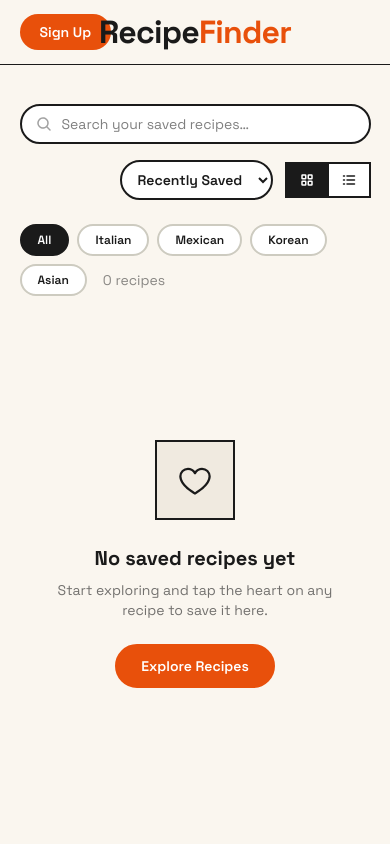
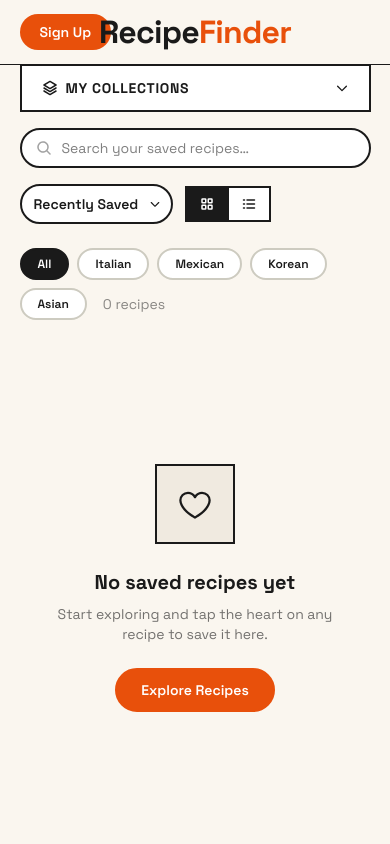
Before and after one commit to Dulmina98/thyaga-recipe-finder, a React (Vite) app: page /favourites in a window 390 px wide. Shown: the top 844 px of the page. Built offline with nearby package versions, Linux system fonts and the light colour scheme.

Commit message:
feat: implement responsive layout for FavouritesSidebar and update AboutPage stats to a grid view

```diff
--- a/src/components/favourites/FavouritesSidebar.tsx
+++ b/src/components/favourites/FavouritesSidebar.tsx
@@ -1,5 +1,5 @@
 import React, { useState } from 'react';
-import { BookmarkSimple, Plus } from '@phosphor-icons/react';
+import { BookmarkSimple, Plus, CaretDown, CaretUp, Stack } from '@phosphor-icons/react';
 import { COLLECTIONS } from '../../data/favouritesMockData';
 
 interface FavouritesSidebarProps {
@@ -17,17 +17,10 @@
 }) => {
   const [showNewCollection, setShowNewCollection] = useState(false);
   const [newCollectionName, setNewCollectionName] = useState('');
+  const [mobileOpen, setMobileOpen] = useState(false);
 
-  return (
-    <aside className="hidden lg:block w-64 flex-shrink-0 pt-10">
-      <div className="sticky top-24">
-        {/* Header */}
-        <div className="mb-6">
-          <p className="text-xs font-bold uppercase tracking-wider text-[#E8500B] mb-1">My Library</p>
-          <h2 className="text-2xl font-bold text-[#1a1a1a]">Favourites</h2>
-          <p className="text-sm text-[#1a1a1a] opacity-60 mt-1">{totalFavourites} saved recipes</p>
-        </div>
-
+  const sidebarContent = (
+    <>
       {/* Collections */}
       <div className="border-2 border-[#1a1a1a] bg-white overflow-hidden">
         <div className="px-4 py-3 border-b border-[#F0EAE0]">
@@ -36,7 +29,7 @@
         {COLLECTIONS.map((col) => (
           <button
             key={col}
-              onClick={() => setActiveCollection(col)}
+            onClick={() => { setActiveCollection(col); setMobileOpen(false); }}
             className={`w-full flex items-center justify-between px-4 py-3 text-sm font-medium transition-colors border-b border-[#F0EAE0] last:border-b-0 ${
               activeCollection === col
                 ? 'bg-[#E8500B] text-white'
@@ -99,7 +92,39 @@
           ))}
         </div>
       </div>
+    </>
+  );
+
+  return (
+    <>
+      {/* ── Mobile / Tablet: collapsible panel ── */}
+      <div className="lg:hidden">
+        <button
+          onClick={() => setMobileOpen(prev => !prev)}
+          className="w-full flex items-center justify-between border-2 border-[#1a1a1a] bg-white px-5 py-3 text-sm font-bold text-[#1a1a1a] uppercase tracking-wider"
+        >
+          <span className="flex items-center gap-2">
+            <Stack size={16} weight="bold" /> My Collections
+          </span>
+          {mobileOpen ? <CaretUp size={14} weight="bold" /> : <CaretDown size={14} weight="bold" />}
+        </button>
+        {mobileOpen && (
+          <div className="mt-2">{sidebarContent}</div>
+        )}
+      </div>
+
+      {/* ── Desktop: sticky sidebar ── */}
+      <aside className="hidden lg:block w-64 flex-shrink-0 pt-10">
+        <div className="sticky top-24">
+          {/* Header */}
+          <div className="mb-6">
+            <p className="text-xs font-bold uppercase tracking-wider text-[#E8500B] mb-1">My Library</p>
+            <h2 className="text-2xl font-bold text-[#1a1a1a]">Favourites</h2>
+            <p className="text-sm text-[#1a1a1a] opacity-60 mt-1">{totalFavourites} saved recipes</p>
+          </div>
+          {sidebarContent}
         </div>
       </aside>
+    </>
   );
 };
--- a/src/pages/AboutPage.tsx
+++ b/src/pages/AboutPage.tsx
@@ -70,15 +70,21 @@
               </div>
             </div>
 
-            <div className="hidden lg:flex w-full lg:w-1/2 flex-col border-l-2 border-[#1a1a1a]">
+            {/* Stats: 2x2 grid on mobile, full column on lg */}
+            <div className="w-full lg:w-1/2 border-2 lg:border-0 lg:border-l-2 border-t-2 border-[#1a1a1a] overflow-hidden lg:flex lg:flex-col">
+              <div className="grid grid-cols-2 lg:grid-cols-1 lg:h-full">
                 {STATS.map((stat, i) => (
                   <div
                     key={stat.label}
-                  className={`flex-1 flex flex-col justify-center px-12 border-b-2 border-[#1a1a1a] last:border-b-0 transition-colors duration-200 group cursor-default ${
-                    i % 2 === 0 ? 'bg-[#FAF6EF] hover:bg-[#E8500B]' : 'bg-[#1a1a1a] hover:bg-[#E8500B]'
-                  }`}
+                    className={`flex flex-col justify-center px-8 py-8 lg:flex-1 lg:px-12 transition-colors duration-200 group cursor-default
+                      ${i % 2 === 0 ? 'border-r-2' : ''}
+                      ${i < 2 ? 'border-b-2' : ''}
+                      border-[#1a1a1a]
+                      ${i % 2 === 0 ? 'bg-[#FAF6EF] hover:bg-[#E8500B]' : 'bg-[#1a1a1a] hover:bg-[#E8500B]'}
+                      lg:border-r-0 lg:border-b-2 lg:last:border-b-0
+                    `}
                   >
-                  <p className={`text-5xl font-bold transition-colors ${i % 2 === 0 ? 'text-[#E8500B] group-hover:text-white' : 'text-white group-hover:text-white'}`}>
+                    <p className={`text-4xl lg:text-5xl font-bold transition-colors ${i % 2 === 0 ? 'text-[#E8500B] group-hover:text-white' : 'text-white group-hover:text-white'}`}>
                       {stat.value}
                     </p>
                     <p className={`mt-1 text-sm font-medium transition-colors ${i % 2 === 0 ? 'text-[#1a1a1a] group-hover:text-white/80' : 'text-[#CDCBC0] group-hover:text-white/80'}`}>
@@ -86,6 +92,7 @@
                     </p>
                   </div>
                 ))}
+              </div>
             </div>
 
           </div>
@@ -150,19 +157,28 @@
           <div className="flex flex-col lg:flex-row gap-12 lg:gap-16 items-start">
 
             <div className="flex-1 relative">
+              {/* Vertical line: hidden on mobile, shown md+ */}
               <div className="hidden md:block absolute w-px bg-[#1a1a1a]" style={{ left: 160, top: 0, bottom: 0 }} />
+              {/* Mobile vertical line on left */}
+              <div className="md:hidden absolute left-4 top-0 bottom-0 w-px bg-[#1a1a1a]/20" />
 
               <div className="flex flex-col">
                 {MILESTONES.map((m, i) => (
-                  <div key={i} className="flex items-center group">
-                    <div className="hidden md:block w-36 flex-shrink-0 text-right pr-6">
+                  <div key={i} className="flex items-start group">
+                    {/* Desktop: year label on left */}
+                    <div className="hidden md:block w-36 flex-shrink-0 text-right pr-6 pt-7">
                       <span className="text-xs font-bold uppercase tracking-wider text-[#E8500B]">{m.year}</span>
                     </div>
-                    <div className="hidden md:flex w-8 flex-shrink-0 items-center justify-center z-10">
+                    {/* Desktop: dot */}
+                    <div className="hidden md:flex w-8 flex-shrink-0 items-center justify-center z-10 pt-7">
                       <div className="w-4 h-4 rounded-full border-2 border-[#E8500B] bg-[#F0EAE0] group-hover:bg-[#E8500B] transition-colors" />
                     </div>
-                    <div className="flex-1 py-7 pl-8 border-b border-[#1a1a1a]/10 last:border-b-0">
-                      <p className="md:hidden text-xs font-bold uppercase tracking-wider text-[#E8500B] mb-1">{m.year}</p>
+                    {/* Mobile: dot on left */}
+                    <div className="md:hidden flex-shrink-0 w-8 flex items-start justify-center pt-7">
+                      <div className="w-4 h-4 rounded-full border-2 border-[#E8500B] bg-[#F0EAE0] group-hover:bg-[#E8500B] transition-colors z-10 relative" />
+                    </div>
+                    <div className="flex-1 py-7 pl-4 md:pl-8 border-b border-[#1a1a1a]/10 last:border-b-0">
+                      <p className="text-xs font-bold uppercase tracking-wider text-[#E8500B] mb-1">{m.year}</p>
                       <p className="text-[15px] text-[#1a1a1a] leading-relaxed">{m.event}</p>
                     </div>
                   </div>
--- a/src/pages/FavouritesPage.tsx
+++ b/src/pages/FavouritesPage.tsx
@@ -1,6 +1,6 @@
 import React, { useState } from 'react';
 import { Link } from 'react-router-dom';
-import { MagnifyingGlass, SquaresFour, ListDashes } from '@phosphor-icons/react';
+import { MagnifyingGlass, SquaresFour, ListDashes, CaretDown } from '@phosphor-icons/react';
 import { COLLECTIONS, CUISINE_FILTERS } from '../data/favouritesMockData';
 import { FavouritesSidebar } from '../components/favourites/FavouritesSidebar';
 import { FavouriteGridCard } from '../components/favourites/FavouriteGridCard';
@@ -59,7 +59,7 @@
       </header>
 
       <main className="pt-16 layout-container">
-        <div className="flex gap-10 pb-20">
+        <div className="flex flex-col lg:flex-row gap-4 lg:gap-10 pb-20">
 
           <FavouritesSidebar
             activeCollection={activeCollection}
@@ -68,7 +68,7 @@
             totalFavourites={favourites.length}
           />
 
-          <div className="flex-1 min-w-0 pt-10">
+          <div className="flex-1 min-w-0 lg:pt-10">
 
             <div className="flex flex-wrap items-center gap-4 mb-6">
               <div className="relative flex-1 min-w-48 max-w-sm">
@@ -83,14 +83,19 @@
                 />
               </div>
 
-              <div className="flex items-center gap-3 ml-auto">
+              <div className="flex items-center gap-3">
+                <div className="relative">
                   <select
                     value={sortBy}
                     onChange={e => setSortBy(e.target.value)}
-                  className="border-2 border-[#1a1a1a] bg-white text-sm font-semibold text-[#1a1a1a] py-2 px-3 rounded-full focus:outline-none focus:ring-2 focus:ring-[#E8500B] cursor-pointer"
+                    className="appearance-none border-2 border-[#1a1a1a] bg-white text-sm font-semibold text-[#1a1a1a] py-2 pl-3 pr-8 rounded-full focus:outline-none focus:ring-2 focus:ring-[#E8500B] cursor-pointer"
                   >
                     {['Recently Saved', 'Rating', 'Cook Time', 'A → Z'].map(o => <option key={o}>{o}</option>)}
                   </select>
+                  <span className="pointer-events-none absolute right-3 top-1/2 -translate-y-1/2 text-[#1a1a1a]">
+                    <CaretDown size={12} weight="bold" />
+                  </span>
+                </div>
 
                 <div className="flex border-2 border-[#1a1a1a] overflow-hidden">
                   <button
```
Lines whose indentation alone changed are shown as unchanged.
